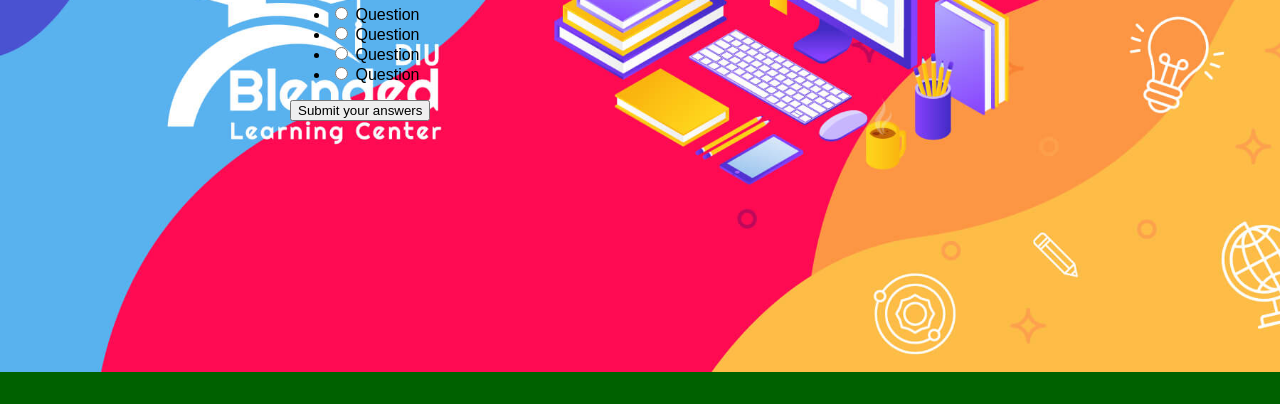
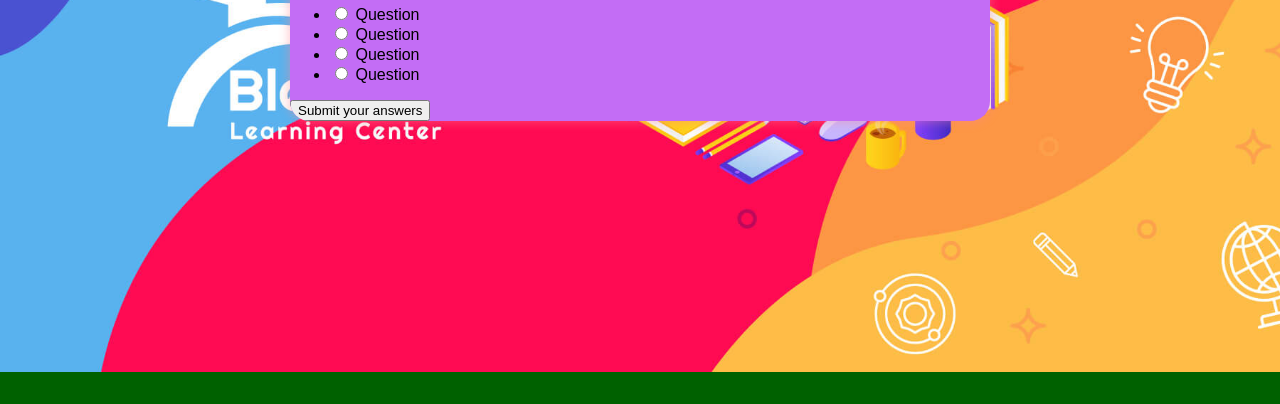
Before and after one commit to RUMANNARUMU/SP3-Group-Project-1, a plain HTML site: page index.html in a window 1280 px wide. Shown: the part 396-800 px from the top of the page. Drawn offline with Linux system fonts and the light colour scheme.

Commit message:
Update style.css

```diff
--- a/style.css
+++ b/style.css
@@ -35,3 +35,10 @@ header{
   font-size: 250%;
 
 }
+.quiz-container {
+  background-color: rgb(195, 109, 245);
+  border-radius: 20px;
+  box-shadow: 0 0 10px 2px rgba(278, 134, 145, 0.4);
+  width: 700px;
+  overflow: hidden;
+}
```
